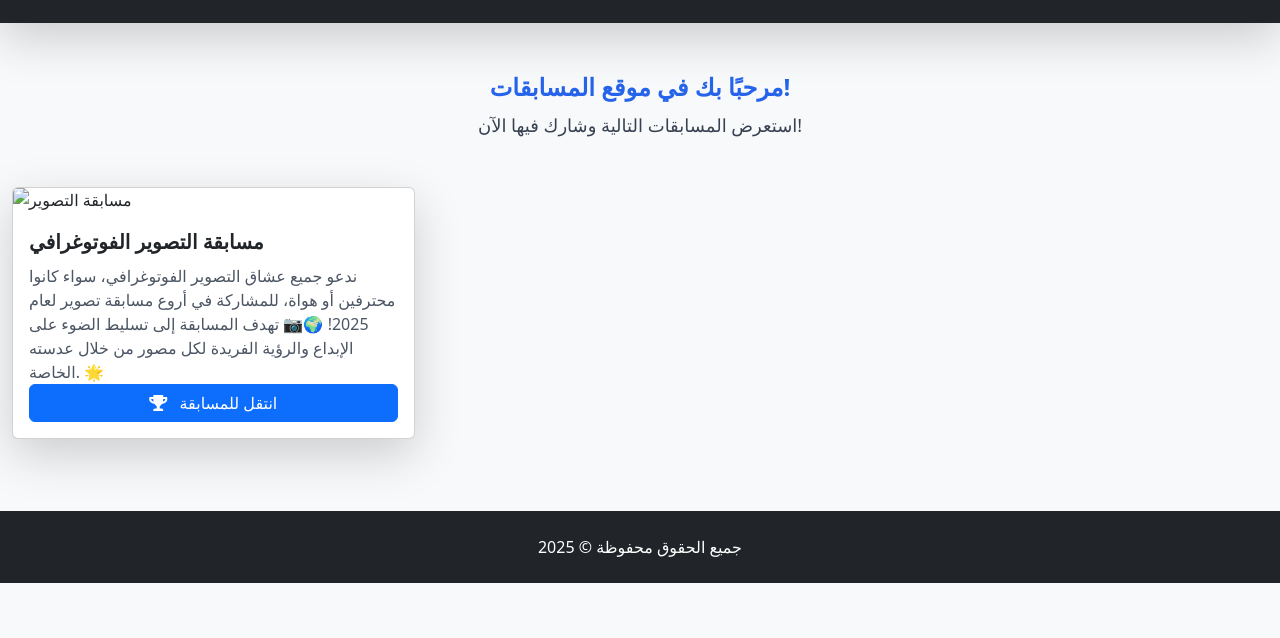
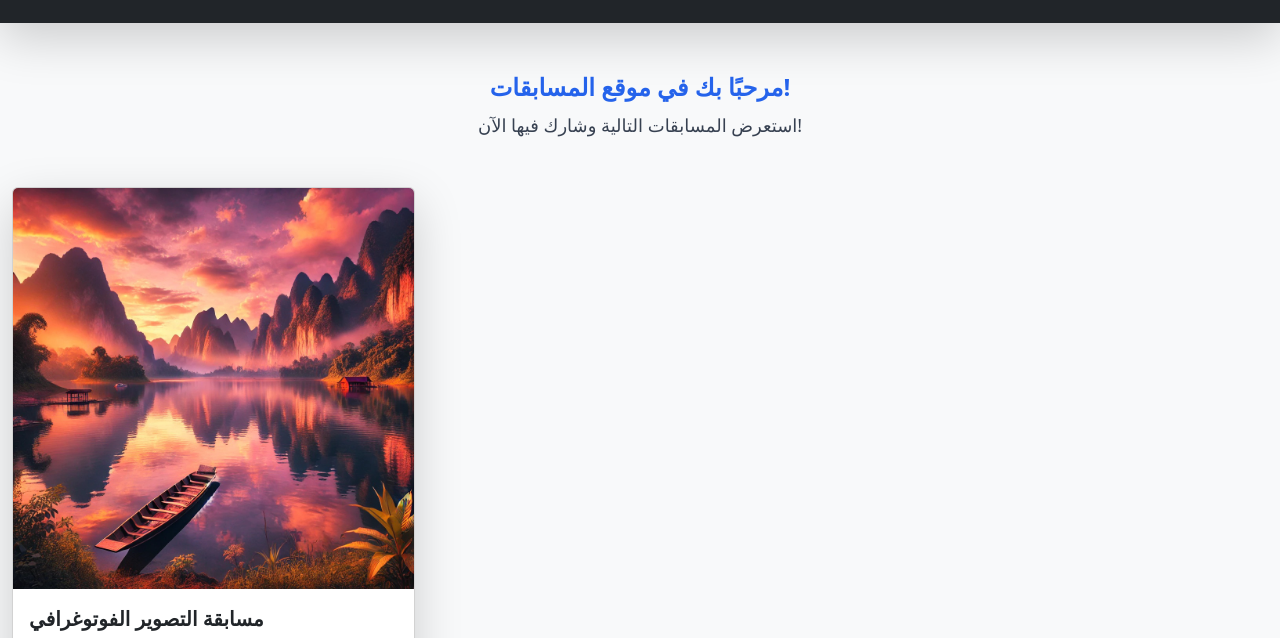
Before and after one commit to ZERO-DAV/com, a plain HTML site: page index.html in a window 1280 px wide. Shown: the part 105-743 px from the top of the page. Drawn offline with nearby package versions, Linux system fonts and the light colour scheme; the site is published under a folder, as on GitHub Pages, so addresses that start at the root find nothing.

Commit message:
Update index.html

```diff
--- a/index.html
+++ b/index.html
@@ -45,7 +45,7 @@
             <!-- مسابقة 1 -->
             <div class="col-md-4 mb-4">
                 <div class="card shadow-lg" data-aos="fade-up" data-aos-delay="100">
-                    <img src="/assets/images/1.jpg" class="card-img-top" alt="مسابقة التصوير">
+                    <img src="assets/images/1.jpg" class="card-img-top" alt="مسابقة التصوير">
                     <div class="card-body">
                         <h5 class="card-title text-xl font-semibold">مسابقة التصوير الفوتوغرافي</h5>
                         <p class="card-text text-gray-600">ندعو جميع عشاق التصوير الفوتوغرافي،
```
